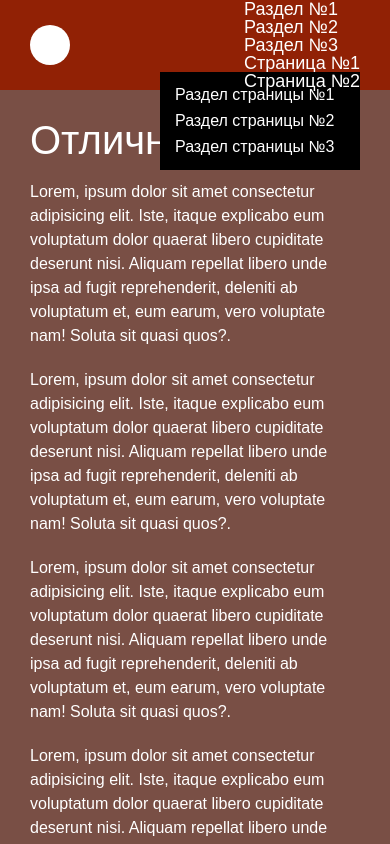
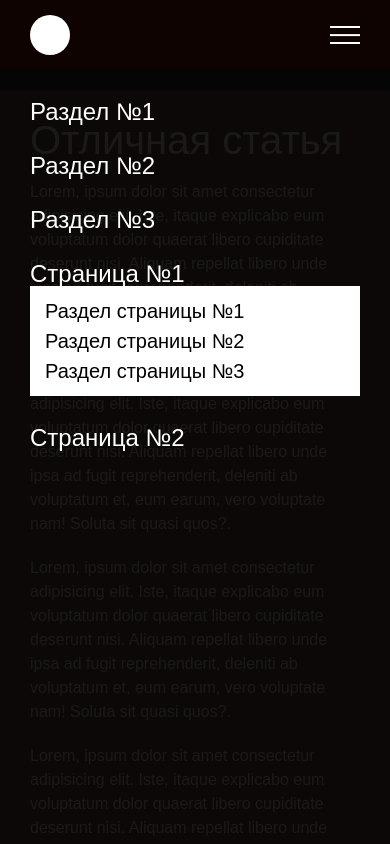
Before and after one commit to MaryanaDey/burger-menu, a plain HTML site: page index.html in a window 390 px wide. Shown: the top 844 px of the page. Drawn offline with Linux system fonts and the light colour scheme.

Commit message:
add burger-menu

```diff
--- a/css/style.css
+++ b/css/style.css
@@ -122,7 +122,9 @@ body {
 
 .menu {}
 
-.menu__icon {}
+.menu__icon {
+    display: none;
+}
 
 .menu__body {}
 
@@ -236,3 +238,77 @@ body._touch .menu__list>li:active .menu__arrow {
         transition: all 0.3s ease 0s;
     }
 }
+
+@media (max-width: 767px) {
+    .menu__icon {
+        z-index: 5;
+        display: block;
+        position: relative;
+        width: 30px;
+        height: 18px;
+        cursor: pointer;
+    }
+
+    .menu__icon span,
+    .menu__icon::before,
+    .menu__icon::after {
+        left: 0;
+        position: absolute;
+        height: 10%;
+        width: 100%;
+        transition: all 0.3s ease 0s;
+        background-color: #fff;
+    }
+
+    .menu__icon::before,
+    .menu__icon::after {
+        content: "";
+    }
+
+    .menu__icon::before {
+        top: 0;
+
+    }
+
+    .menu__icon::after {
+        bottom: 0;
+    }
+
+    .menu__icon span {
+        top: 50%;
+        transform: scale(1) translate(0px, -50%);
+    }
+
+    .menu__body {
+        position: fixed;
+        top: 0;
+        left: 0;
+        width: 100%;
+        height: 100%;
+        background-color: rgba(0, 0, 0, 0.9);
+        padding: 100px 30px 30px 30px;
+        transition: left 0.3s ease 0;
+    }
+
+    .menu__list>li {
+        margin: 0px 0px 30px 0px;
+    }
+
+    .menu__list>li:last-child {
+        margin-bottom: 0;
+    }
+
+    .menu__link {
+        font-size: 24px;
+    }
+
+    .menu__sub-list {
+        position: relative;
+        background-color: #fff;
+    }
+
+    .menu__sub-link {
+        font-size: 20px;
+        color: #000;
+    }
+}
```
